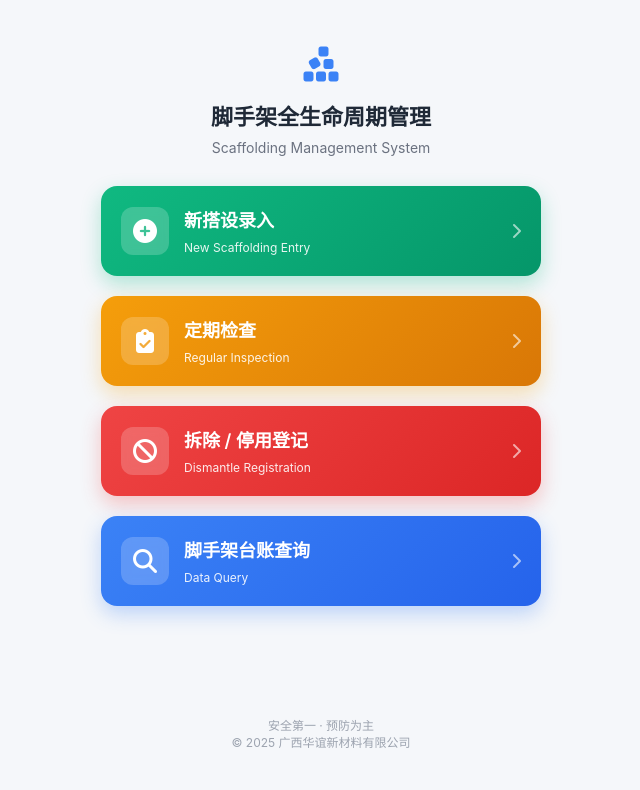
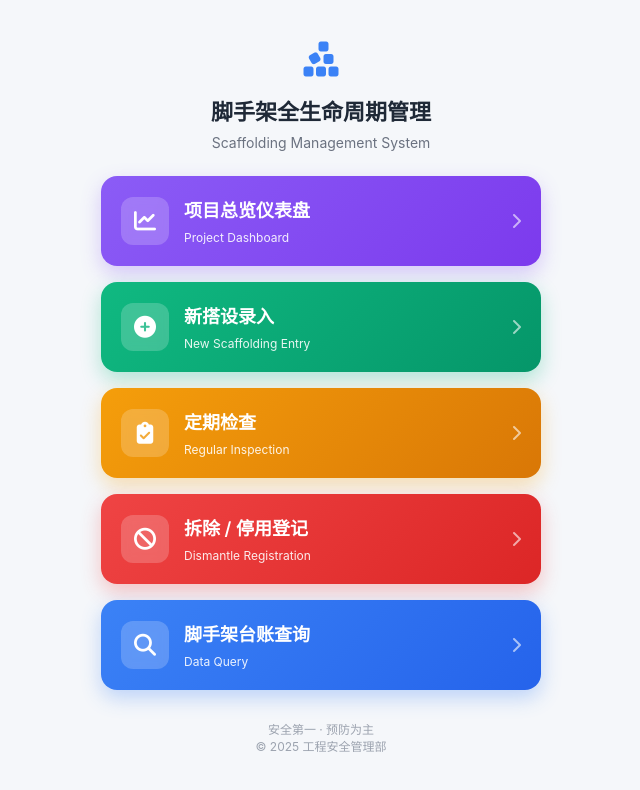
Before and after one commit to gnodgnow/gxxcl.github.io, a plain HTML site: page index.html in a window 1280 px wide. Shown: the whole page, without its empty margins (319-959 px from the left). Drawn offline with Linux system fonts and the light colour scheme.

Commit message:
Refactor styles and update color definitions
Updated color definitions and adjusted styles for better layout and spacing.

```diff
--- a/index.html
+++ b/index.html
@@ -8,17 +8,26 @@
     <link href="https://cdnjs.cloudflare.com/ajax/libs/font-awesome/6.4.0/css/all.min.css" rel="stylesheet">
     <style>
         :root {
-            /* 定义品牌色 - 更加现代柔和的配色 */
+            /* 基础配色 */
             --bg-color: #f5f7fa;
             --card-bg: #ffffff;
-            --green-primary: #10b981;  /* 新搭设 */
+
+            /* 各模块颜色定义 */
+            --purple-primary: #8b5cf6; /* 仪表盘 - 紫色 */
+            --purple-shadow: rgba(139, 92, 246, 0.3);
+
+            --green-primary: #10b981;  /* 新搭设 - 绿色 */
             --green-shadow: rgba(16, 185, 129, 0.3);
-            --yellow-primary: #f59e0b; /* 定期检查 */
+
+            --yellow-primary: #f59e0b; /* 定期检查 - 黄色 */
             --yellow-shadow: rgba(245, 158, 11, 0.3);
-            --red-primary: #ef4444;    /* 拆除 */
+
+            --red-primary: #ef4444;    /* 拆除 - 红色 */
             --red-shadow: rgba(239, 68, 68, 0.3);
-            --blue-primary: #3b82f6;   /* 查询 */
+
+            --blue-primary: #3b82f6;   /* 查询 - 蓝色 */
             --blue-shadow: rgba(59, 130, 246, 0.3);
+
             --text-main: #1f2937;
             --text-sub: #6b7280;
         }
@@ -39,7 +48,6 @@
             min-height: 100vh;
         }
 
-        /* 手机端容器限制宽度，防止在电脑上太宽 */
         .app-container {
             width: 100%;
             max-width: 480px;
@@ -52,8 +60,8 @@
         /* 头部设计 */
         header {
             text-align: center;
-            margin-bottom: 30px;
-            margin-top: 20px;
+            margin-bottom: 25px;
+            margin-top: 15px;
         }
 
         header h1 {
@@ -79,7 +87,7 @@
         .action-list {
             display: flex;
             flex-direction: column;
-            gap: 20px;
+            gap: 16px; /* 间距稍微调小一点，容纳更多按钮 */
             flex: 1;
         }
 
@@ -97,12 +105,10 @@
             box-shadow: 0 4px 15px rgba(0,0,0,0.05);
         }
 
-        /* 点击效果 */
         .action-card:active {
             transform: scale(0.98);
         }
 
-        /* 图标样式 */
         .icon-box {
             width: 48px;
             height: 48px;
@@ -111,7 +117,7 @@
             display: flex;
             align-items: center;
             justify-content: center;
-            font-size: 24px;
+            font-size: 22px;
             margin-right: 15px;
             backdrop-filter: blur(5px);
         }
@@ -127,13 +133,18 @@
             opacity: 0.9;
         }
 
-        /* 箭头 */
         .arrow {
             margin-left: auto;
             opacity: 0.6;
         }
 
-        /* 个性化颜色配置 */
+        /* --- 颜色配置 --- */
+
+        /* 0. 仪表盘 - 紫色 (新增) */
+        .card-dashboard {
+            background: linear-gradient(135deg, #8b5cf6 0%, #7c3aed 100%);
+            box-shadow: 0 8px 20px var(--purple-shadow);
+        }
 
         /* 1. 新搭设 - 绿色 */
         .card-entry {
@@ -159,7 +170,6 @@
             box-shadow: 0 8px 20px var(--blue-shadow);
         }
 
-        /* 底部版权 */
         footer {
             text-align: center;
             padding: 30px 0;
@@ -173,18 +183,25 @@
 
     <div class="app-container">
 
-        <!-- 顶部标题区 -->
         <header>
             <div class="logo-icon"><i class="fas fa-cubes-stacked"></i></div>
             <h1>脚手架全生命周期管理</h1>
             <p>Scaffolding Management System</p>
         </header>
 
-        <!-- 核心功能按钮区 -->
         <div class="action-list">
 
+            <!-- 0. 仪表盘 (放在第一位) -->
+            <a href="https://www.kdocs.cn/wo/sl/v11avMP7" class="action-card card-dashboard" target="_blank">
+                <div class="icon-box"><i class="fas fa-chart-line"></i></div>
+                <div class="text-box">
+                    <h3>项目总览仪表盘</h3>
+                    <span>Project Dashboard</span>
+                </div>
+                <div class="arrow"><i class="fas fa-chevron-right"></i></div>
+            </a>
+
             <!-- 1. 新搭设录入 -->
-            <!-- 请将 href="" 中的链接替换为您图片中对应的金山文档链接 -->
             <a href="https://www.kdocs.cn/wo/sl/v11SvSU0" class="action-card card-entry" target="_blank">
                 <div class="icon-box"><i class="fas fa-plus-circle"></i></div>
                 <div class="text-box">
@@ -226,9 +243,8 @@
 
         </div>
 
-        <!-- 底部 -->
         <footer>
-            <p>安全第一 · 预防为主<br>© 2025 广西华谊新材料有限公司</p>
+            <p>安全第一 · 预防为主<br>© 2025 工程安全管理部</p>
         </footer>
 
     </div>
```
